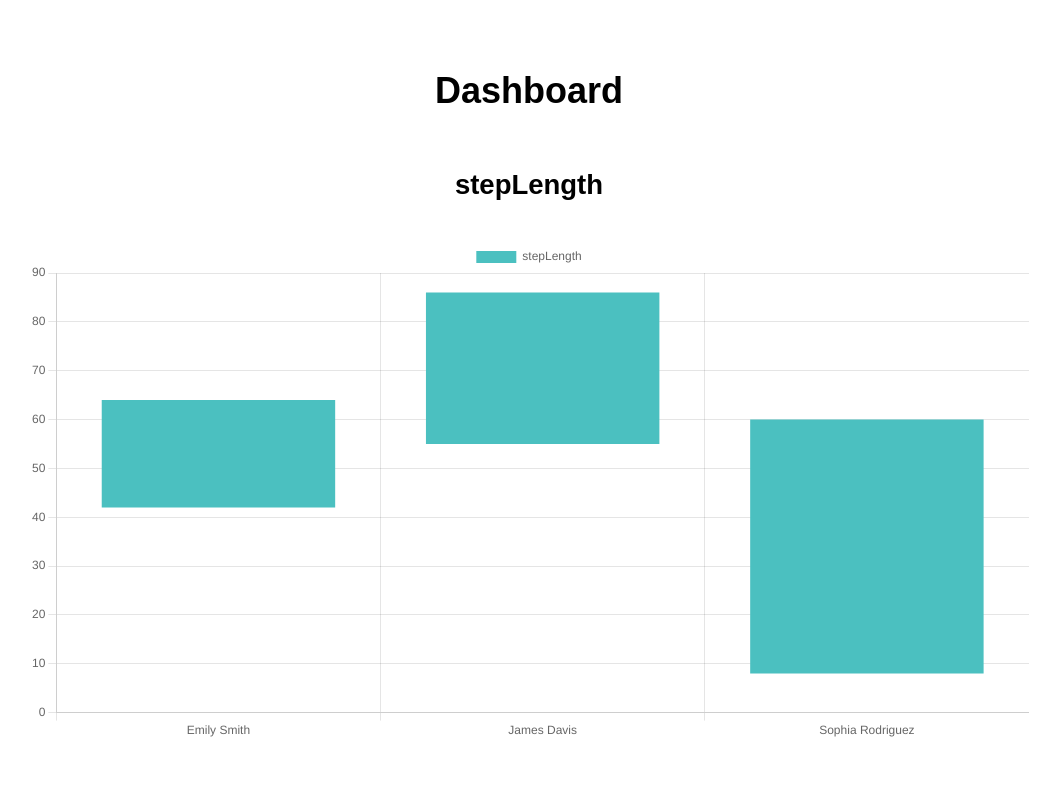
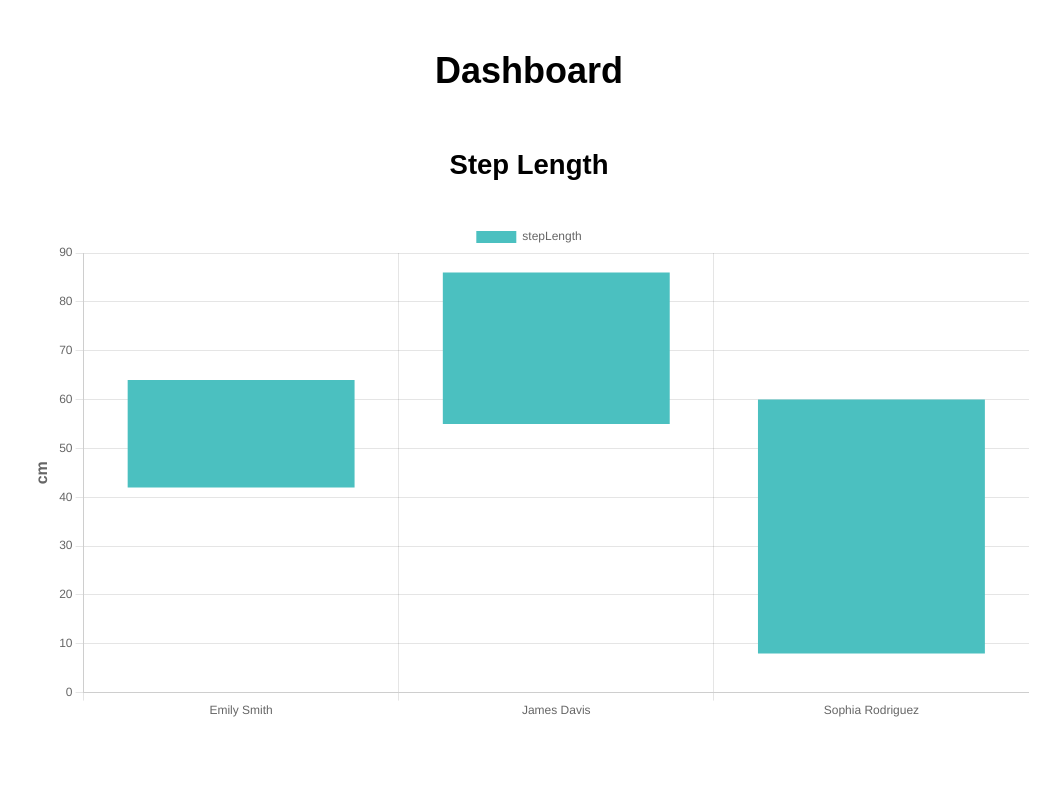
Before and after one commit to UBC-CIC/remote-mobility-monitoring, a React (Create React App) app in the folder webapp/: page /NewDashboard in a window 1280 px wide. Shown: the top 794 px of the page, without its empty margins (111-1171 px from the left). Built offline with nearby package versions, Linux system fonts and the light colour scheme.

Commit message:
graph done, pending to add filter

```diff
--- a/webapp/src/components/NewDashboard/Graph.tsx
+++ b/webapp/src/components/NewDashboard/Graph.tsx
@@ -8,6 +8,8 @@ function Graph(props: { data: MetricsData, patients: PatientsList }) {
     const { data, patients } = props;
     const chartData: {[metricName: string]: {[patientName: string]: number[]}} = {};
     const colors = ["rgba(75,192,192,1)", "rgba(192,75,192,1)", "rgba(192,192,75,1)", "rgba(75,75,192,1)", "rgba(192,75,75,1)", "rgba(75,192,75,1)"];
+    const units = ["cm", "%", "kpm", "%", "km"];
+    const headers = ["Step Length", "Double Support Time", "Walking Speed", "Walking Asymmetry", "Distance Walked"];
     let colorIndex = 0;
 
     data.metrics.forEach((metric) => {
@@ -22,7 +24,15 @@ function Graph(props: { data: MetricsData, patients: PatientsList }) {
     const chartOptions = {
         scales: {
             y: {
-                beginAtZero: true
+                beginAtZero: true,
+                title: {
+                    display: true,
+                    text: units[colorIndex % units.length],
+                    font: {
+                        size: 16,
+                        weight: "bold"
+                    }
+                }
             }
         }
     };
@@ -34,8 +44,8 @@ function Graph(props: { data: MetricsData, patients: PatientsList }) {
         colorIndex++;
 
         return (
-            <div key={metricName} className="chart-container" style={{ textAlign: "center",  marginBottom: "70px" }}>
-                <h3>{metricName}</h3>
+            <div key={metricName} className="chart-container" style={{ textAlign: "center", marginBottom: "70px" }}>
+                <h3>{headers[colorIndex - 1]}</h3>
                 <Bar data={{
                     labels: chartLabels,
                     datasets: [{
@@ -43,7 +53,19 @@ function Graph(props: { data: MetricsData, patients: PatientsList }) {
                         data: chartData,
                         backgroundColor: color
                     }]
-                }} options={chartOptions} />
+                }} options={{
+                    ...chartOptions,
+                    scales: {
+                        ...chartOptions.scales,
+                        y: {
+                            ...chartOptions.scales.y,
+                            title: {
+                                ...chartOptions.scales.y.title,
+                                text: units[colorIndex - 1]
+                            }
+                        }
+                    }
+                }} />
             </div>
         );
     });
--- a/webapp/src/components/NewDashboard/NewDashboard.css
+++ b/webapp/src/components/NewDashboard/NewDashboard.css
@@ -2,7 +2,6 @@
   display: flex;
   flex-direction: column;
   align-items: center;
-  margin-top: 20px;
   background-color: white;
   padding: 20px;
 }
```
